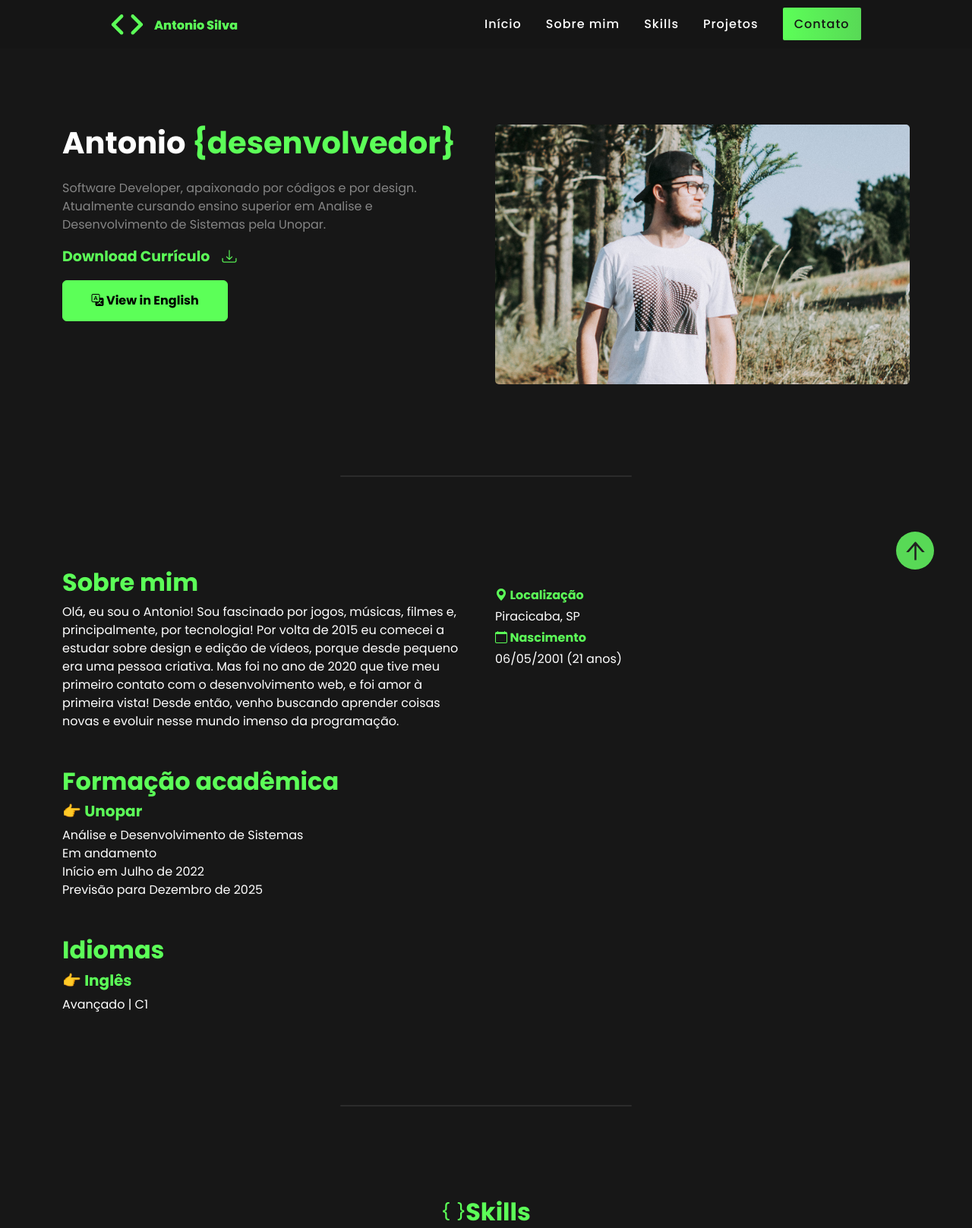
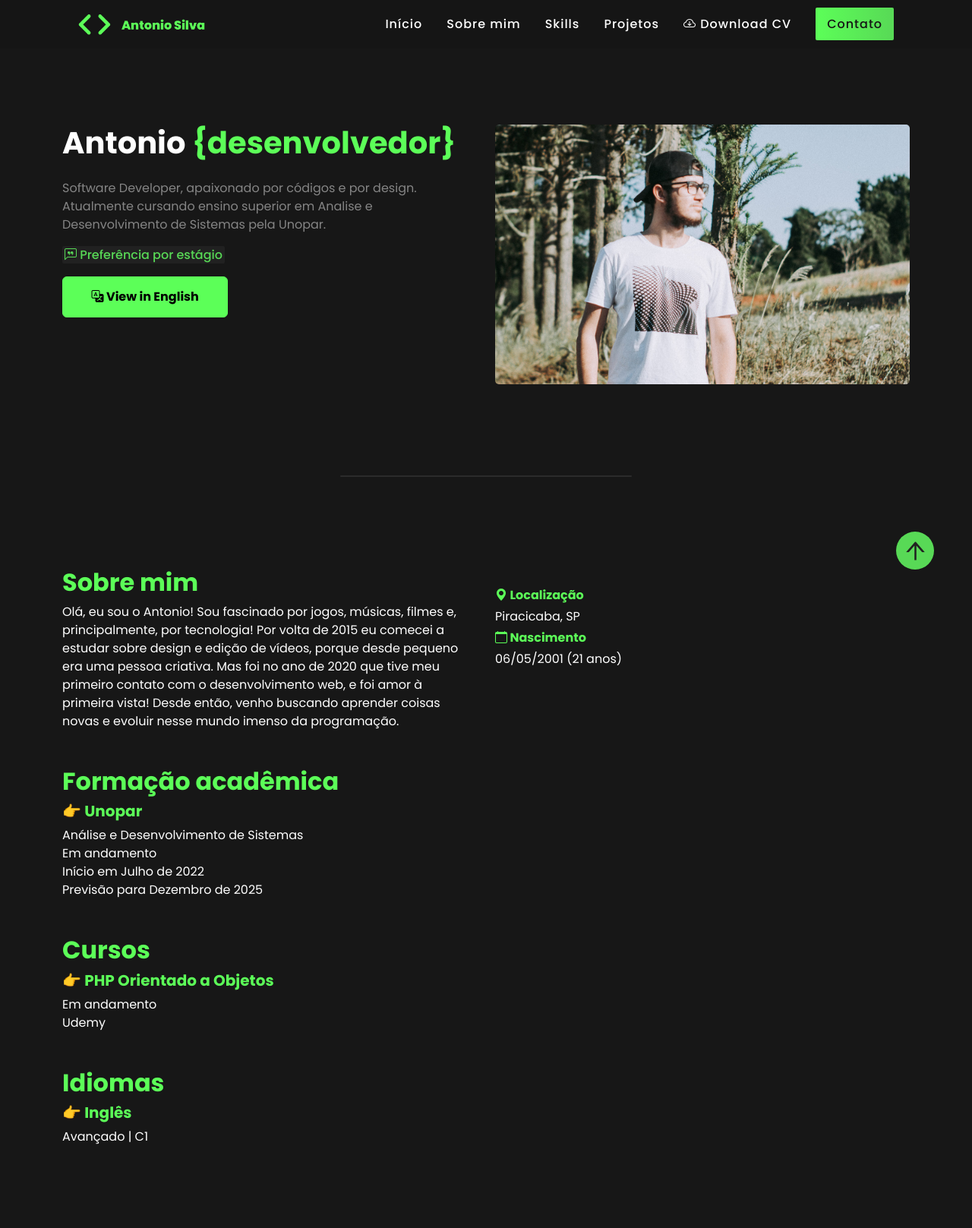
Before and after one commit to euantonio/Portfolio, a PHP site: page / in a window 1280 px wide. Shown: the top 1617 px of the page at 76% size. Run offline with PHP 8.4, Linux system fonts and the light colour scheme; some libraries are stand-ins or nearby versions.

Commit message:
Update 29/09

```diff
--- a/index.php
+++ b/index.php
@@ -37,7 +37,7 @@
 
                     <p class="text-gray-default mb-3">Software Developer, apaixonado por códigos e por design. Atualmente cursando ensino superior em Analise e Desenvolvimento de Sistemas pela Unopar.</p>
 
-                    <a href="Currículo Antonio Silva.pdf" download="Currículo Antonio Silva.pdf" class="text-primary link-principal-container fw-bold mb-3 text-decoration-none">Download Currículo <i class="bi bi-download"></i></a>
+                    <p class="mb-3"><span class="destaque"><i class="bi bi-chat-left-quote"></i> Preferência por estágio</span></p>
 
                     <a href="en" class="btn btn-primary" id="view-in-english"><i class="bi bi-translate"></i> View in English</a>
                 </div>
@@ -75,6 +75,13 @@
                 <p class="text-white">Em andamento</p>
                 <p class="text-white">Início em Julho de 2022</p>
                 <p class="text-white">Previsão para Dezembro de 2025</p>
+            </div>
+
+            <div class="formacao mb-5">
+                <h2 class="text-primary fw-bold">Cursos</h2>
+                <h5 class="fw-bold text-primary">👉 PHP Orientado a Objetos</h5>
+                <p class="text-white">Em andamento</p>
+                <p class="text-white">Udemy</p>
             </div>
 
             <div class="idiomas mb-5">
--- a/menu-en.php
+++ b/menu-en.php
@@ -14,6 +14,7 @@
             <li><a href="#sobremim">About me</a></li>
             <li><a href="#skills">Skills</a></li>
             <li><a href="#meus-projetos">Projects</a></li>
+            <li><a href="CV - Antonio Silva.pdf" download="CV - Antonio Silva.pdf"><i class="bi bi-cloud-arrow-down"></i> Download CV</a></li>
             <li><a href="#entrar-contato" id="remove-background" class="remove-background">Get in touch</a></li>
         </ul>
 
--- a/menu.php
+++ b/menu.php
@@ -14,6 +14,7 @@
             <li><a href="#sobremim">Sobre mim</a></li>
             <li><a href="#skills">Skills</a></li>
             <li><a href="#meus-projetos">Projetos</a></li>
+            <li><a href="Currículo Antonio Silva.pdf" download="Currículo Antonio Silva.pdf"><i class="bi bi-cloud-arrow-down"></i> Download CV</a></li>
             <li><a href="#entrar-contato" id="remove-background" class="remove-background">Contato</a></li>
         </ul>
 
--- a/style.scss
+++ b/style.scss
@@ -510,7 +510,7 @@ header {
         flex-wrap: wrap;
 
         .skill-item {
-            margin-bottom: 20px;
+            margin: 0 0px 20px 0;
         }
     }
 
```
Also changed, not shown: en.php (+7 -2 lines), style.css, 1 other file.
